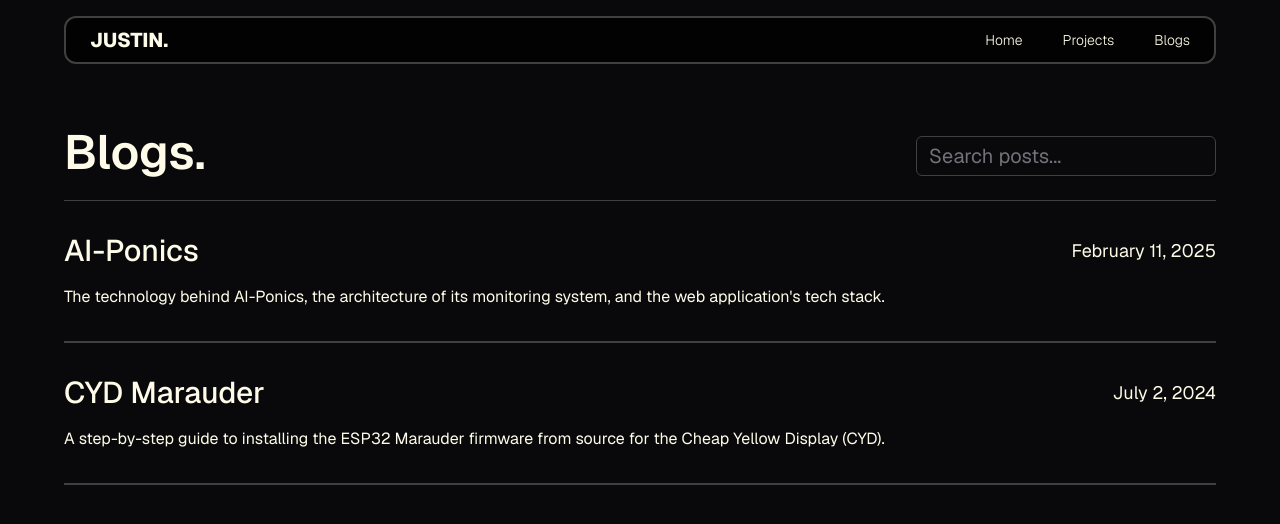
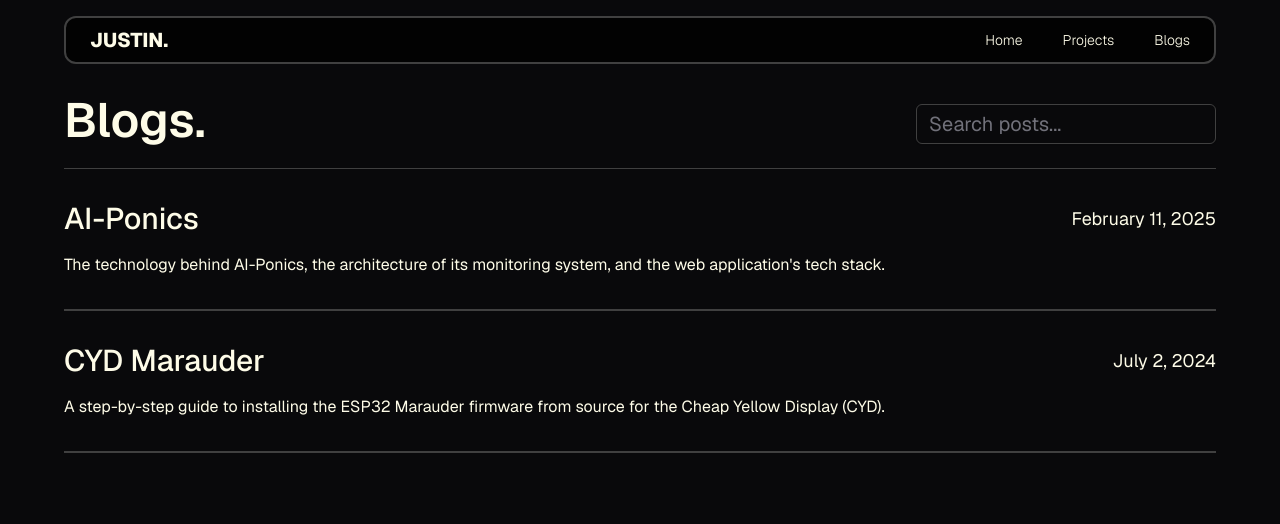
Before and after one commit to jei3m/portfoliov2, a Next.js app: page /blogs in a window 1280 px wide. Shown: the top 524 px of the page. Built offline with nearby package versions, Linux system fonts and the light colour scheme.

Commit message:
style: padding adjustments

```diff
--- a/app/blogs/page.tsx
+++ b/app/blogs/page.tsx
@@ -3,18 +3,16 @@ import Header from '@/components/header/Header';
 import BlogsWithSearch from '@/components/blogs-page/BlogsWithSearch';
 import Footer from '@/components/footer/Footer';
 
-
 export default async function Page() {
 
   const posts = await getPosts()
-
 
   return (
     <div>
       <section className='min-h-screen mx-auto max-w-6xl p-4 md:p-6 lg:p-4 xl:p-0'>
           <div className="flex flex-col">
             <Header/>
-            <div className='mt-20 md:mt-28'>
+            <div className='pt-[2rem] md:pt-[4rem] xl:pt-[5rem]'>
              <BlogsWithSearch posts={posts}/>
             </div>
           </div>
```
